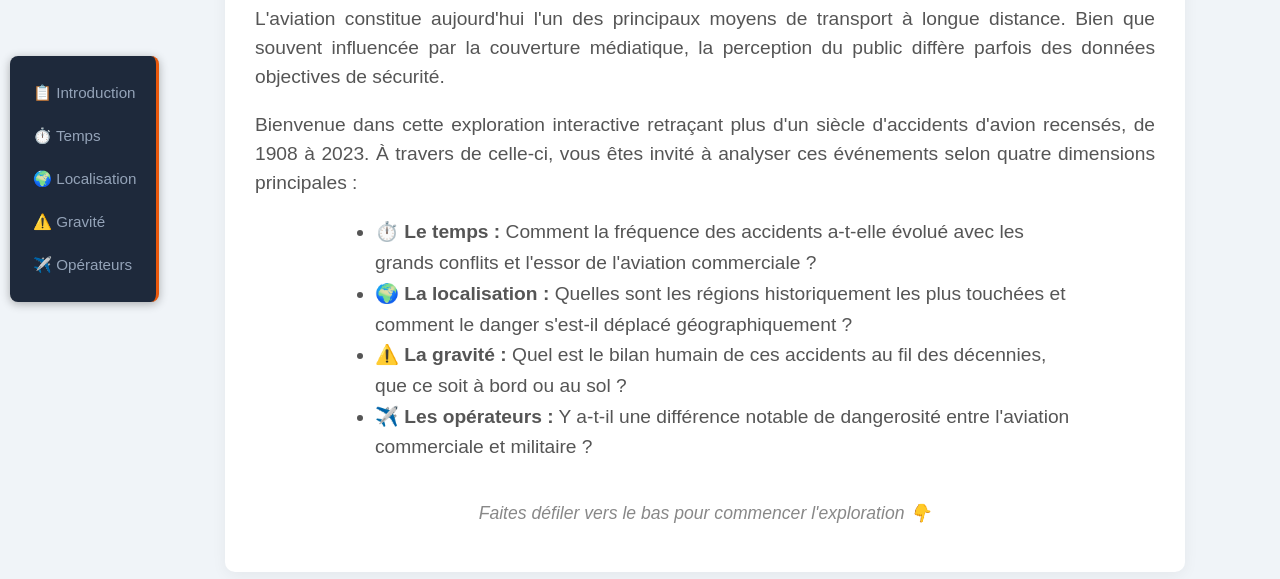
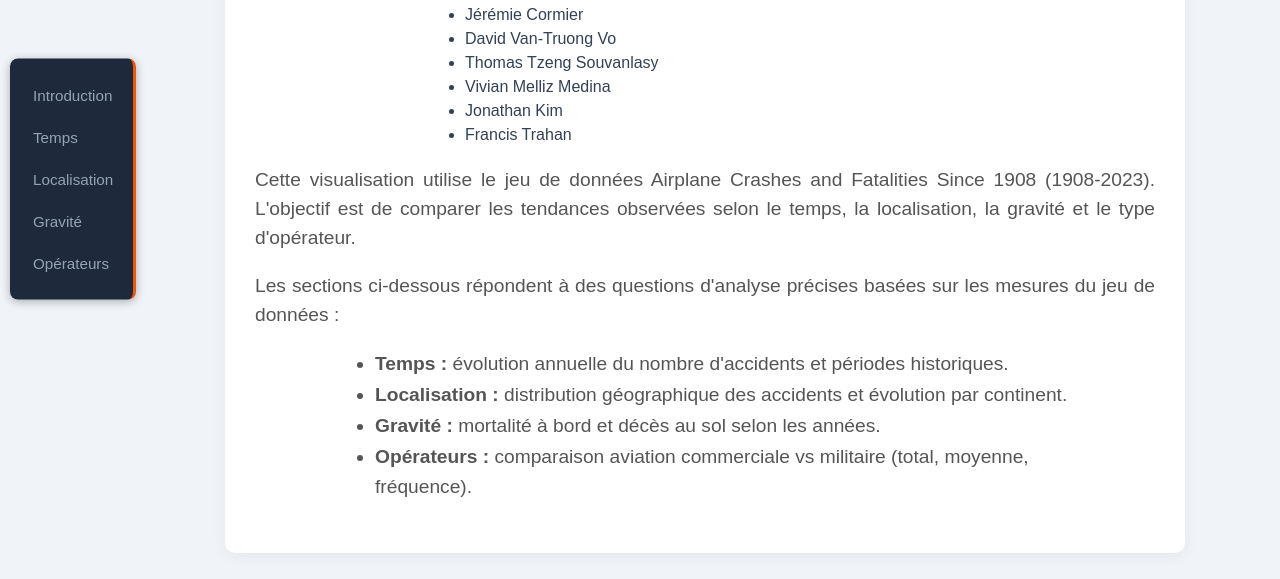
Before and after one commit to Jeje94YT/INF8808-project, a website: page index.html in a window 1280 px wide. Shown: the part 221-800 px from the top of the page. Drawn offline with nearby package versions, Linux system fonts and the light colour scheme; no server answers.

Commit message:
added names and cleaned up

```diff
--- a/index.html
+++ b/index.html
@@ -16,43 +16,49 @@
 <body>
     <nav class="vertical-menu">
         <ul>
-            <li><a href="#intro">📋 Introduction</a></li>
-            <li><a href="#section1">⏱️ Temps</a></li>
-            <li><a href="#section2">🌍 Localisation</a></li>
-            <li><a href="#section3">⚠️ Gravité</a></li>
-            <li><a href="#section4">✈️ Opérateurs</a></li>
+            <li><a href="#intro">Introduction</a></li>
+            <li><a href="#section1">Temps</a></li>
+            <li><a href="#section2">Localisation</a></li>
+            <li><a href="#section3">Gravité</a></li>
+            <li><a href="#section4">Opérateurs</a></li>
         </ul>
     </nav>
 
     <div class="scrolly-container">
         <section id="intro" class="step">
             <div class="content" style="width: 100%; max-width: 900px; margin: auto; text-align: center; padding: 30px;">
-                <h1 style="font-size: 2.5em; color: #ea580c; margin-bottom: 20px;">📋 Un Siècle d'Aviation : Risques et Évolution</h1>
+                <h1 style="font-size: 2.5em; color: #ea580c; margin-bottom: 20px;">Accidents aériens (1908-2023)</h1>
+
+                <p style="margin: 0 0 8px 0; font-weight: 700; color: #1e293b;">Équipe 8 - D3</p>
+                <ul style="text-align: left; font-size: 1em; color: #334155; margin: 0 auto 18px auto; max-width: 520px; line-height: 1.5;">
+                    <li>Jérémie Cormier</li>
+                    <li>David Van-Truong Vo</li>
+                    <li>Thomas Tzeng Souvanlasy</li>
+                    <li>Vivian Melliz Medina</li>
+                    <li>Jonathan Kim</li>
+                    <li>Francis Trahan</li>
+                </ul>
 
                 <p class="description" style="font-size: 1.2em; text-align: justify; margin-bottom: 15px;">
-                    L'aviation constitue aujourd'hui l'un des principaux moyens de transport à longue distance. Bien que souvent influencée par la couverture médiatique, la perception du public diffère parfois des données objectives de sécurité.
+                    Cette visualisation utilise le jeu de données Airplane Crashes and Fatalities Since 1908 (1908-2023). L'objectif est de comparer les tendances observées selon le temps, la localisation, la gravité et le type d'opérateur.
                 </p>
 
                 <p class="description" style="font-size: 1.2em; text-align: justify; margin-bottom: 15px;">
-                    Bienvenue dans cette exploration interactive retraçant plus d'un siècle d'accidents d'avion recensés, de 1908 à 2023. À travers de celle-ci, vous êtes invité à analyser ces événements selon quatre dimensions principales :
+                    Les sections ci-dessous répondent à des questions d'analyse précises basées sur les mesures du jeu de données :
                 </p>
 
                 <ul style="text-align: left; font-size: 1.2em; color: #555; margin: 20px auto; max-width: 700px; line-height: 1.6;">
-                    <li><strong>⏱️ Le temps :</strong> Comment la fréquence des accidents a-t-elle évolué avec les grands conflits et l'essor de l'aviation commerciale ?</li>
-                    <li><strong>🌍 La localisation :</strong> Quelles sont les régions historiquement les plus touchées et comment le danger s'est-il déplacé géographiquement ?</li>
-                    <li><strong>⚠️ La gravité :</strong> Quel est le bilan humain de ces accidents au fil des décennies, que ce soit à bord ou au sol ?</li>
-                    <li><strong>✈️ Les opérateurs :</strong> Y a-t-il une différence notable de dangerosité entre l'aviation commerciale et militaire ?</li>
+                    <li><strong>Temps :</strong> évolution annuelle du nombre d'accidents et périodes historiques.</li>
+                    <li><strong>Localisation :</strong> distribution géographique des accidents et évolution par continent.</li>
+                    <li><strong>Gravité :</strong> mortalité à bord et décès au sol selon les années.</li>
+                    <li><strong>Opérateurs :</strong> comparaison aviation commerciale vs militaire (total, moyenne, fréquence).</li>
                 </ul>
-
-                <p style="margin-top: 40px; font-style: italic; color: #888; font-size: 1.1em;">
-                    Faites défiler vers le bas pour commencer l'exploration 👇
-                </p>
             </div>
         </section>
 
         <section id="section1" class="step">
             <div class="content" style="width: 100%; max-width: 1200px; margin: auto;">
-                <h1>⏱️ Temps : Évolution Temporelle</h1>
+                <h1>Temps : Évolution temporelle</h1>
                 <p class="description">Depuis 1908, l'aviation a connu des mutations profondes. Cette première vue permet d'observer les pics d'accidents liés aux débuts de l'aviation commerciale et aux grands conflits.</p>
 
                 <div class="chart-container">
@@ -64,7 +70,7 @@
 
         <section id="section2" class="step">
             <div class="content" style="width: 100%; max-width: 1200px; margin: auto;">
-                <h1>🌍 Localisation : Géographie des Risques</h1>
+                <h1>Localisation : Géographie des risques</h1>
                 <p class="description">Explorez la répartition mondiale. Utilisez le bouton <strong>Lecture</strong> pour observer comment les zones de danger ont migré d'un continent à l'autre au fil des décennies.</p>
 
                 <div class="dashboard-v2" style="display: flex; flex-direction: column; width: 100%; margin-top: 0px;">
@@ -128,7 +134,7 @@
 
         <section id="section3" class="step">
             <div class="content" style="width: 100%; max-width: 1200px; margin: auto;">
-                <h1>⚠️ Gravité : Bilan de décès</h1>
+                <h1>Gravité : Bilan de décès</h1>
 
                 <div class="mortalities-container">
                     <svg id="decadeChart"></svg>
@@ -142,8 +148,8 @@
 
         <section id="section4" class="step">
             <div class="content" style="width: 100%; max-width: 1200px; margin: auto;">
-                <h1>✈️ Opérateurs : Aviation Commerciale vs Militaire</h1>
-                <p class="description">Cette visualisation compare l'aviation commerciale et militaire sur une même échelle temporelle afin de mettre en évidence la gravité globale (fatalités totales) et la gravité moyenne par accident.</p>
+                <h1>Opérateurs : Aviation commerciale vs militaire</h1>
+                <p class="description">Comparaison sur une même échelle temporelle des fatalités totales, du nombre d'accidents (N) et des fatalités moyennes par accident (Avg).</p>
 
                 <div class="chart-container" style="margin-top: 30px; background: #fff; border-radius: 8px; padding: 20px;">
                     <svg id="operatorChart"></svg>
--- a/viz4_operators.js
+++ b/viz4_operators.js
@@ -1,5 +1,4 @@
 function initViz4() {
-    // TODO: ajouter le code pour la viz4
     const width = 1200;
     const height = 450;
     const margin = { top: 40, right: 30, bottom: 50, left: 60 };
```
Also changed, not shown: viz1_time.js (+0 -18 lines).
